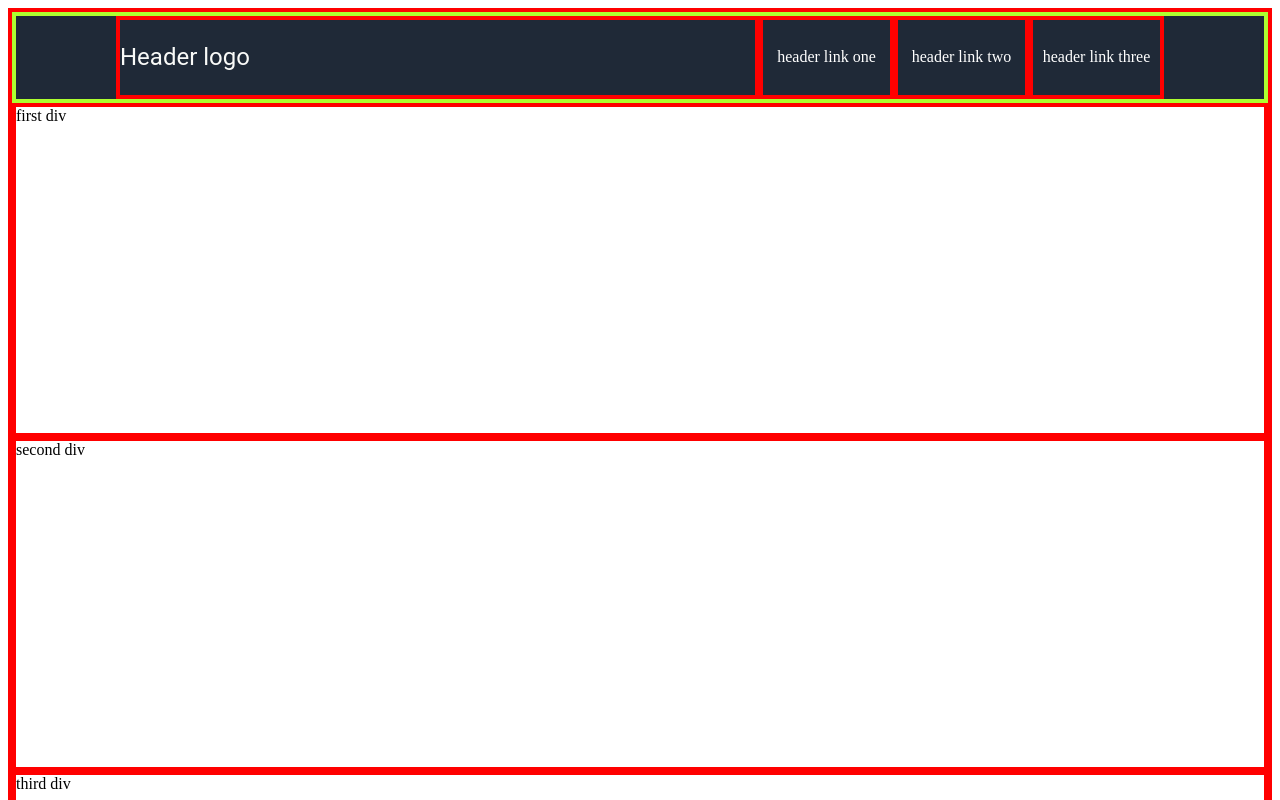
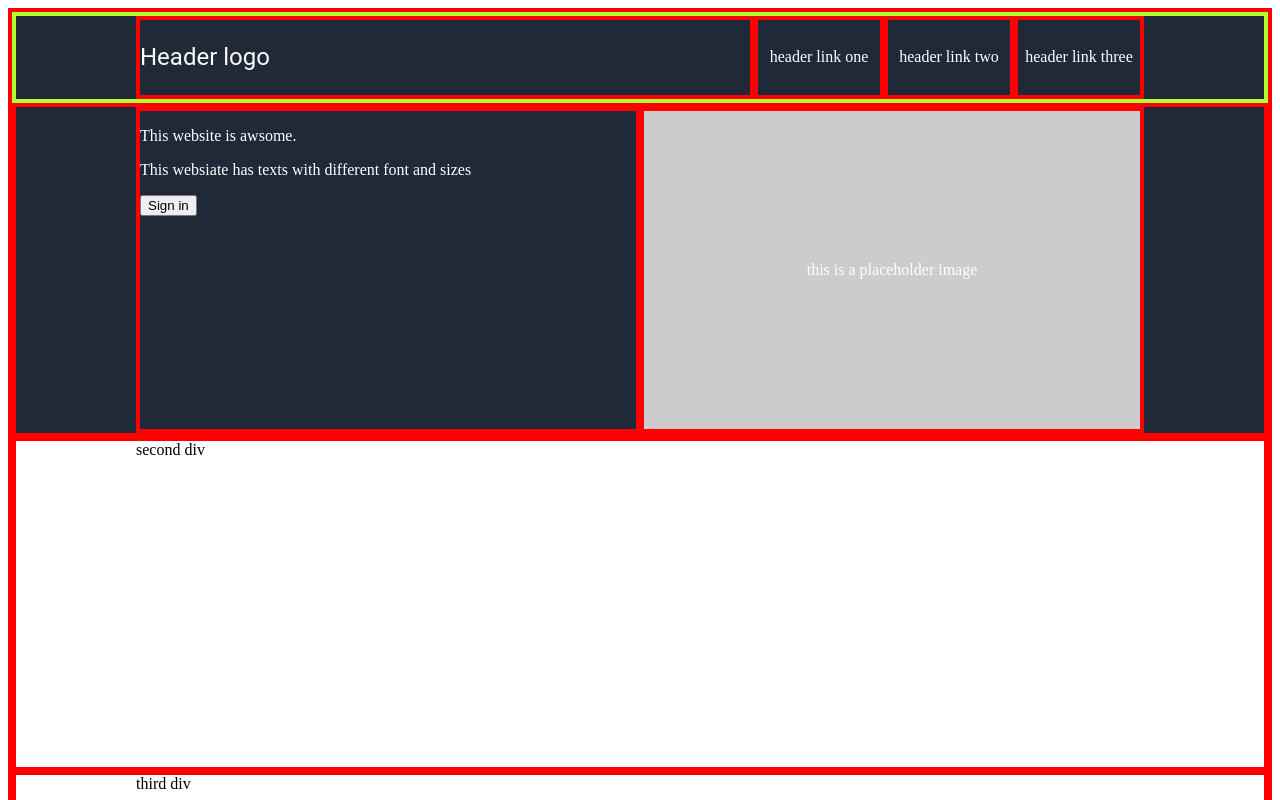
Before and after one commit to almothana05/landing-page-project, a plain HTML site: page index.html in a window 1280 px wide. Shown: the top 800 px of the page. Drawn offline with Linux system fonts and the light colour scheme.

Commit message:
gonna pray and continue

```diff
--- a/index.html
+++ b/index.html
@@ -25,20 +25,27 @@
         </div>
     </div>
 
-    <div>
-        first div
+    <div class = "main-div" id = "div1">
+        <div id = "secondary-div1-1">
+            <p>This website is awsome.</p>
+            <p>This websiate has texts with different font and sizes</p>
+            <button>Sign in</button>
+        </div>
+        <div id = "secondary-div1-2">
+            this is a placeholder image
+        </div>
     </div>
 
 
-    <div>
+    <div class = "main-div">
         second div
     </div>
 
-    <div>
+    <div class = "main-div">
         third div
     </div>
 
-    <div>
+    <div class = "main-div">
         fourth div
     </div>
 
--- a/indexStyle.css
+++ b/indexStyle.css
@@ -28,8 +28,8 @@ div{
 }
 #header{
     display: flex;
-    padding-left: 100px;
-    padding-right: 100px;
+    padding-left: 120px;
+    padding-right: 120px;
 }
 
 #header-logo{
@@ -49,3 +49,30 @@ div{
     justify-content: center;
 
 }
+
+
+
+.main-div{
+    padding-left: 120px;
+    padding-right: 120px;
+}
+
+#div1{
+    display: flex;
+    background-color: #1F2937;
+    color: white;
+}
+
+#secondary-div1-1{
+    flex:1;
+}
+
+#secondary-div1-2{
+    flex:1;
+    display: flex;
+    background-color: #ccc;
+    color: white;
+
+    align-items: center;
+    justify-content: center;
+}
```
